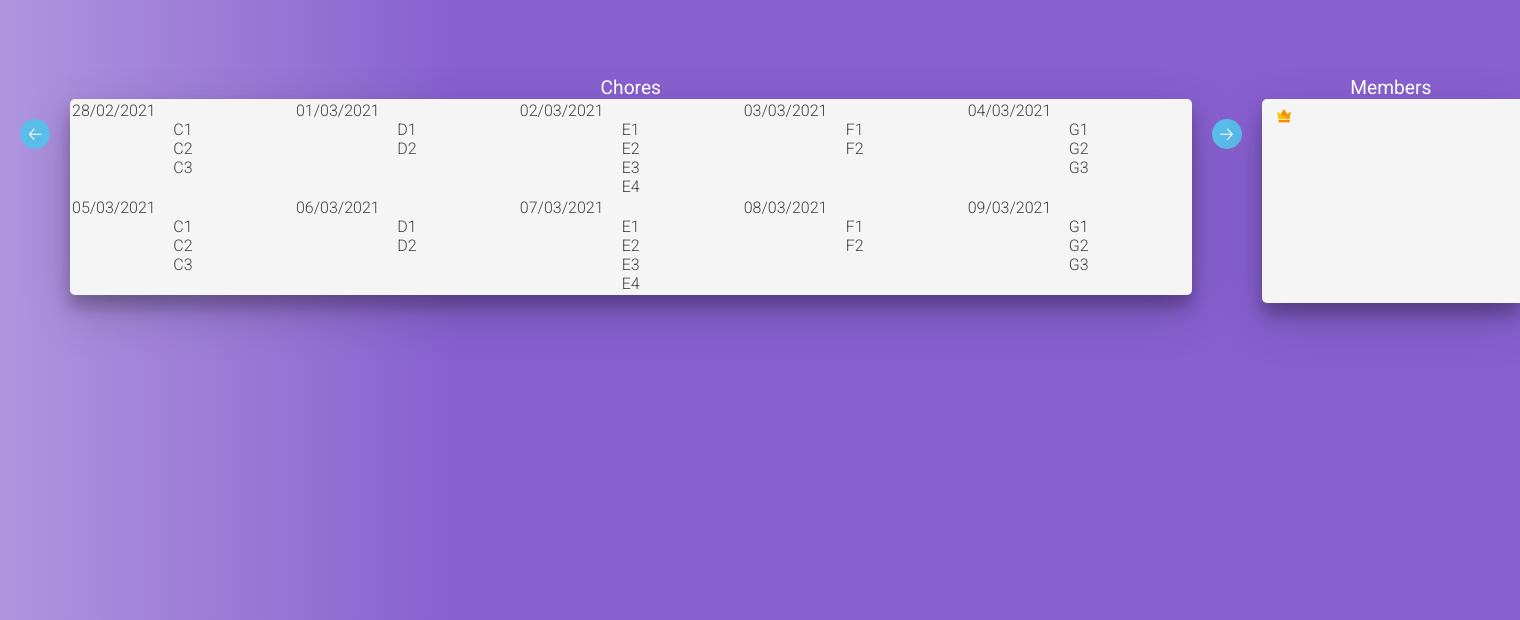
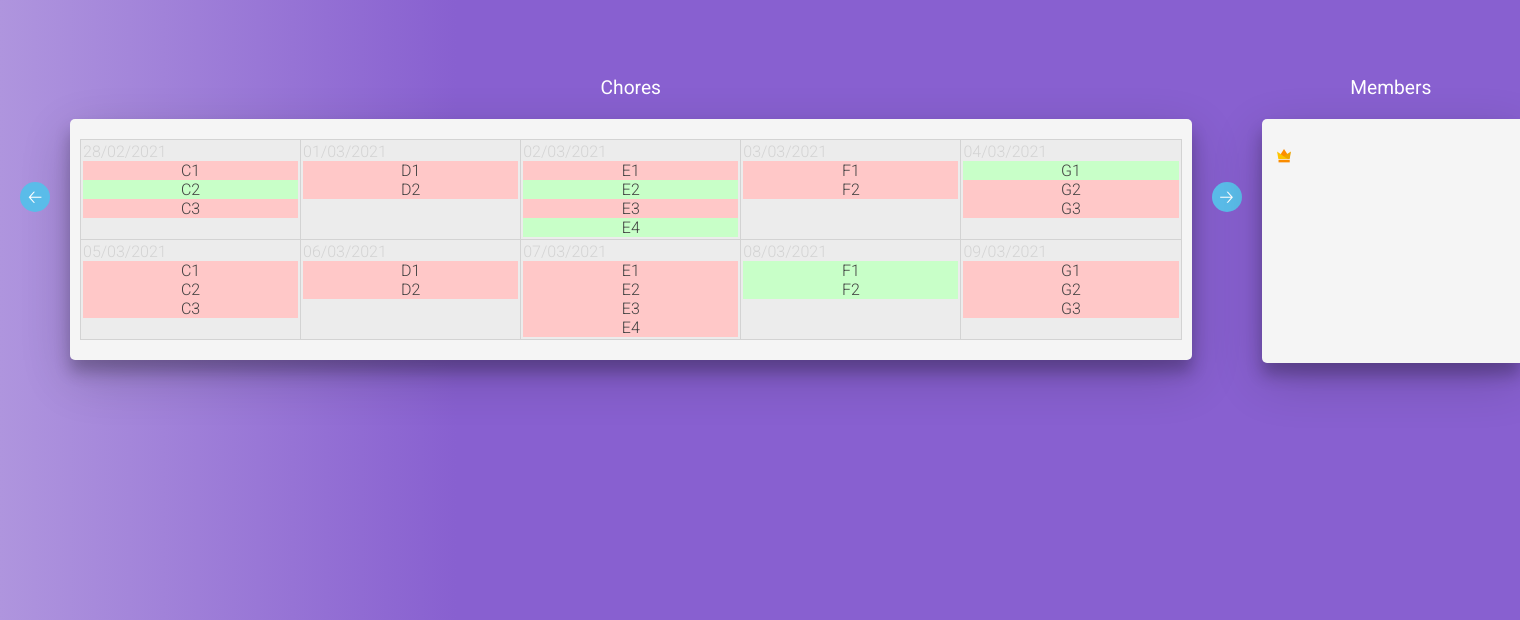
Before and after one commit to Tom-Moyse/ChoreChart, a PHP site: page /chores.php in a window 1520 px wide; the page is wider, and only the part inside the window is pictured. Shown: the part 80-700 px from the top of that part. Run offline with PHP 8.4, Linux system fonts and the light colour scheme; the visitor is signed in with stand-in values (Sample User, id 1); data comes from the database, SQL or seed files in the repository.

Commit message:
Finished html/css for chores page

```diff
--- a/chores.php
+++ b/chores.php
@@ -37,7 +37,7 @@ require_no_joining_status();
                                     <p>28/02/2021</p>
                                     <ul>
                                         <li><a>C1</a></li>
-                                        <li><a>C2</a></li>
+                                        <li id="complete"><a>C2</a></li>
                                         <li><a>C3</a></li>
                                     </ul>
                                 </td>
@@ -52,9 +52,9 @@ require_no_joining_status();
                                     <p>02/03/2021</p>
                                     <ul>
                                         <li><a>E1</a></li>
-                                        <li><a>E2</a></li>
+                                        <li id="complete"><a>E2</a></li>
                                         <li><a>E3</a></li>
-                                        <li><a>E4</a></li>
+                                        <li id="complete"><a>E4</a></li>
                                     </ul>
                                 </td>
                                 <td>
@@ -67,7 +67,7 @@ require_no_joining_status();
                                 <td>
                                     <p>04/03/2021</p>
                                     <ul>
-                                        <li><a>G1</a></li>
+                                        <li id="complete"><a>G1</a></li>
                                         <li><a>G2</a></li>
                                         <li><a>G3</a></li>
                                     </ul>
@@ -101,8 +101,8 @@ require_no_joining_status();
                                 <td>
                                     <p>08/03/2021</p>
                                     <ul>
-                                        <li><a>F1</a></li>
-                                        <li><a>F2</a></li>
+                                        <li id="complete"><a>F1</a></li>
+                                        <li id="complete"><a>F2</a></li>
                                     </ul>
                                 </td>
                                 <td>
--- a/css/main.css
+++ b/css/main.css
@@ -122,9 +122,15 @@ form input[type="text"], form input[type="password"]{
     width:17%;
 }
 
+.right-panel h3{
+    margin-bottom: 20px;
+}
+
 .right-container{
     background-color: whitesmoke;
     border-radius: 5px 0 0 5px;
+    padding-top: 20px;
+    padding-bottom: 20px;
     box-shadow: 0 12px 16px 0 rgba(0,0,0,0.24), 0 17px 50px 0 rgba(0,0,0,0.19);
     padding-left: 2%;
 }
@@ -228,19 +234,24 @@ form input[type="text"], form input[type="password"]{
 
 #chore-container{
     width: 100%;
+    padding-top: 20px;
+    padding-bottom: 20px;
     display:block;
 }
 
 #chore-container > *:first-child{
     float:left;
+    vertical-align: middle;
 }
 
 #chore-container > *:nth-child(2){
     float:right;
+    vertical-align: middle;
 }
 
 #chore-container .scroll-button{
     margin: 20px;
+    margin-top: 5%;
 }
 
 #chores{
@@ -248,6 +259,7 @@ form input[type="text"], form input[type="password"]{
     background-color: whitesmoke;
     border-radius: 5px;
     box-shadow: 0 12px 16px 0 rgba(0,0,0,0.24), 0 17px 50px 0 rgba(0,0,0,0.19);
+    padding: 20px 10px 20px 10px;
 }
 
 #chores *{
@@ -256,18 +268,32 @@ form input[type="text"], form input[type="password"]{
 
 #chores table{
     width:100%;
+    border-collapse: collapse;
 }
 
 #chores table tr td{
     vertical-align: top;
+    border: 1px solid lightgray;
+    padding: 2px;
+    background-color: rgb(236, 236, 236);
 }
 
 #chores table tr td ul{
     list-style-type: none;
 }
 
+#chores table tr td ul li{
+    list-style-type: none;
+    background-color: rgb(255, 200, 200);
+}
+
+#complete{
+    background-color: rgb(200, 255, 200) !important;
+}
+
 #chores table tr td p{
     text-align: left;
+    color: lightgray;
 }
 
 .scroll-button{
```
